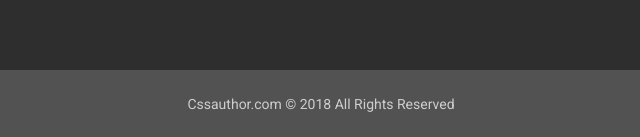
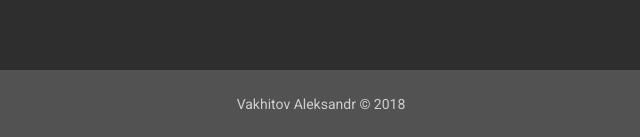
Before and after one commit to AlexandrVakhitov/AlexandrVakhitov.github.io, a plain HTML site: page business/index.html in a window 1280 px wide. Shown: the part 5110-5247 px from the top of the page, 319-959 px from the left. Drawn offline with nearby package versions, Linux system fonts and the light colour scheme.

Commit message:
Portfolio

```diff
--- a/business/index.html
+++ b/business/index.html
@@ -294,7 +294,7 @@
         </div>
     </div>
     <div class="copy">
-        Cssauthor.com &copy; 2018 All Rights Reserved
+        Vakhitov Aleksandr &copy; 2018
     </div>
 </footer>
 <!-- /.main-footer -->
```
